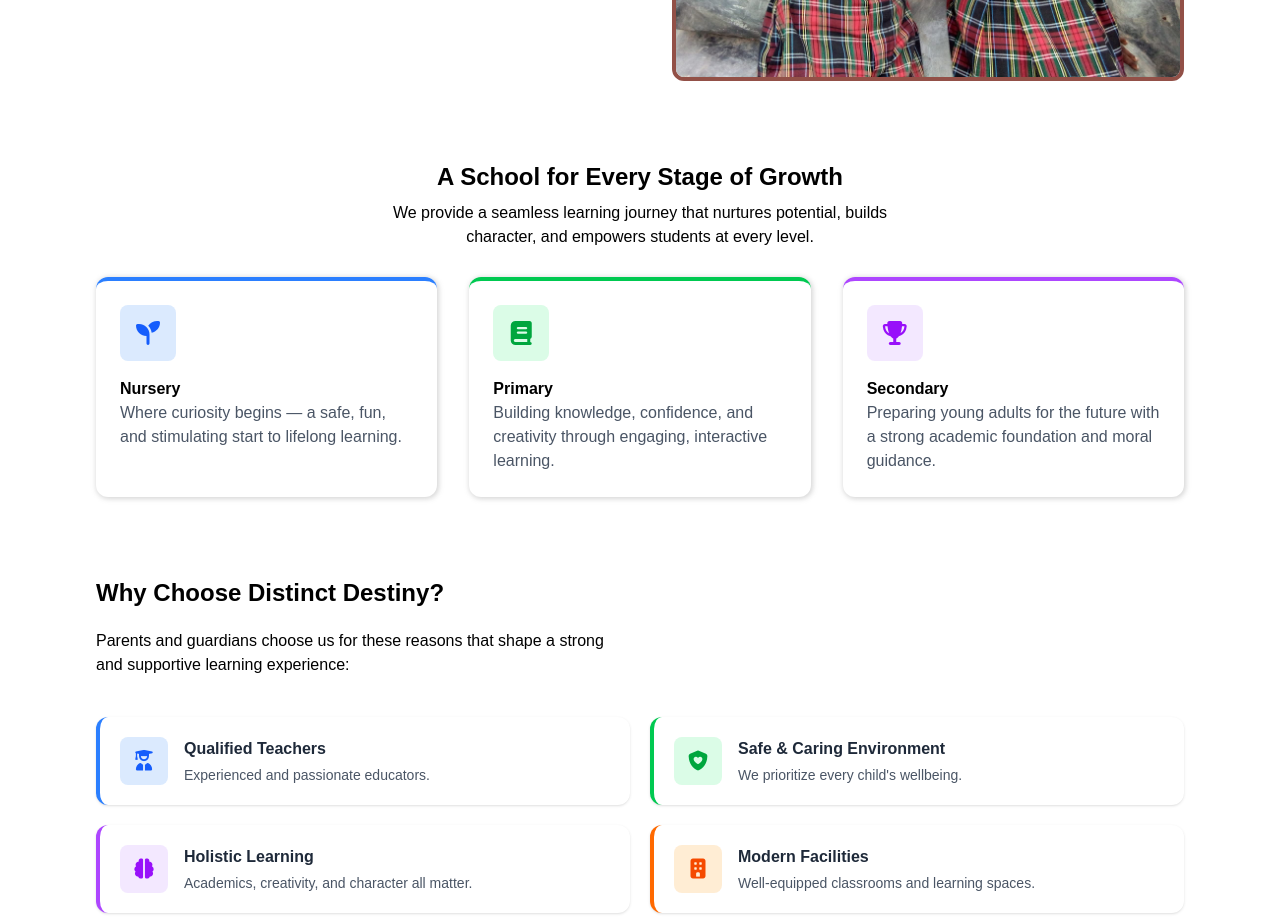
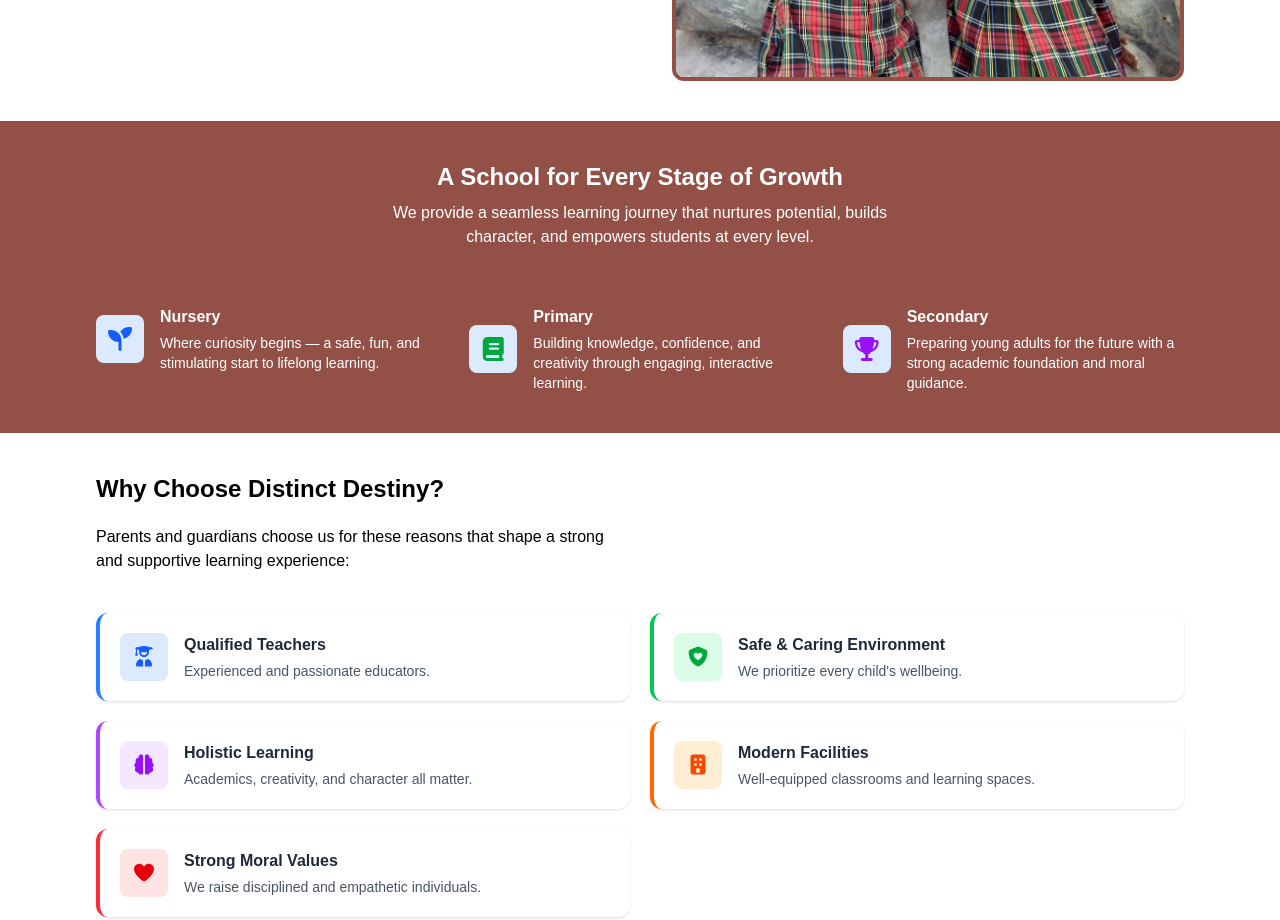
Before and after one commit to adesoladev/distinctdestiny, a website: page public/index.html in a window 1280 px wide. Shown: the part 980-1900 px from the top of the page. Drawn offline with Linux system fonts and the light colour scheme.

Commit message:
Refine 'A School for Every Stage of Growth' section on homepage with improved descriptions for Nursery, Primary, and Secondary

```diff
--- a/public/index.html
+++ b/public/index.html
@@ -80,7 +80,7 @@
       </div>
     </section>
 
-    <!--HOMEPAGE WELCOME -->
+    <!--HOMEPAGE WELCOME SECTION-->
     <section class="px-5 md:px-24 py-10 text-secondary bg-text">
       <div class="md:flex items-start md:gap-20">
         <div class="flex-1">
@@ -111,9 +111,9 @@
       </div>
     </section>
 
-    <!-- HOMEPAGE OVERVIEW -->
-    <section class="px-5 md:px-24 py-10 text-secondary bg-text">
-      <div class="flex flex-col items-center pb-5">
+    <!-- HOMEPAGE OVERVIEW SECTION-->
+    <section class="px-5 md:px-24 py-10 text-text bg-accent">
+      <div class="flex flex-col items-center pb-12">
         <h2
           class="text-2xl font-heading font-bold flex items-center text-center md:text-left"
         >
@@ -124,59 +124,62 @@
           character, and empowers students at every level.
         </p>
       </div>
+
       <div class="md:flex gap-8">
+        <div class="flex-1 max-w-sm mb-10 md:mb-0">
+          <div class="flex items-center gap-4">
             <div
-          class="box flex-1 py-6 px-6 shadow-md rounded-xl max-w-sm border-t-4 border-t-blue-500 mb-6 md:mb-0"
-        >
-          <div class="pb-4">
-            <div
-              class="w-14 h-14 bg-blue-100 rounded-lg flex items-center justify-center"
+              class="w-12 h-12 bg-blue-100 rounded-lg flex items-center justify-center flex-shrink-0"
             >
               <i class="fa-solid fa-seedling text-2xl text-blue-600"></i>
             </div>
-          </div>
-          <span class="font-semibold block">Nursery</span>
-          <p class="text-gray-600">
+            <div>
+              <h3 class="font-bold mb-1">Nursery</h3>
+              <p class="text-sm text-text">
                 Where curiosity begins — a safe, fun, and stimulating start to
                 lifelong learning.
               </p>
             </div>
+          </div>
+        </div>
 
+        <div class="flex-1 max-w-sm mb-10 md:mb-0">
+          <div class="flex items-center gap-4">
             <div
-          class="box flex-1 py-6 px-6 shadow-md rounded-xl max-w-sm border-t-4 border-t-green-500 mb-6 md:mb-0"
-        >
-          <div class="pb-4">
-            <div
-              class="w-14 h-14 bg-green-100 rounded-lg flex items-center justify-center"
+              class="w-12 h-12 bg-blue-100 rounded-lg flex items-center justify-center flex-shrink-0"
             >
               <i class="fa-solid fa-book text-2xl text-green-600"></i>
             </div>
-          </div>
-          <span class="font-semibold block">Primary</span>
-          <p class="text-gray-600">
+            <div>
+              <h3 class="font-bold mb-1">Primary</h3>
+              <p class="text-sm text-text">
                 Building knowledge, confidence, and creativity through engaging,
                 interactive learning.
               </p>
             </div>
+          </div>
+        </div>
 
+        <div class="flex-1 max-w-sm">
+          <div class="flex items-center gap-4">
             <div
-          class="box flex-1 py-6 px-6 shadow-md rounded-xl max-w-sm border-t-4 border-t-purple-500"
-        >
-          <div class="pb-4">
-            <div
-              class="w-14 h-14 bg-purple-100 rounded-lg flex items-center justify-center"
+              class="w-12 h-12 bg-blue-100 rounded-lg flex items-center justify-center flex-shrink-0"
             >
               <i class="fa-solid fa-trophy text-2xl text-purple-600"></i>
             </div>
-          </div>
-          <span class="font-semibold block">Secondary</span>
-          <p class="text-gray-600">
+            <div>
+              <h3 class="font-bold mb-1">Secondary</h3>
+              <p class="text-sm text-text">
                 Preparing young adults for the future with a strong academic
                 foundation and moral guidance.
               </p>
             </div>
           </div>
+        </div>
+      </div>
     </section>
+
+    <!-- HOMEPAGE WHY CHOOSE DISTINCT DESTINY SECTION-->
     <section class="px-5 md:px-24 py-10 text-secondary bg-text">
       <div class="md:flex items-start md:gap-20 max-w-7xl mx-auto">
         <div class="flex-1">
@@ -314,7 +317,7 @@
       </div>
     </section>
 
-    <!-- HOMEPAGE NEWS & EVENTS -->
+    <!-- HOMEPAGE NEWS & EVENTS SECTION -->
     <section class="px-5 md:px-24 py-10 text-secondary bg-text">
       <div class="flex flex-col items-center pb-5">
         <h2
@@ -393,5 +396,8 @@
         </div>
       </div>
     </section>
+
+    <!-- HOMEPAGE TESTIMONIALS SECTION  -->
+    <section></section>
   </body>
 </html>
```
Also changed, not shown: public/styles.css. Lines whose indentation alone changed are shown as unchanged.
